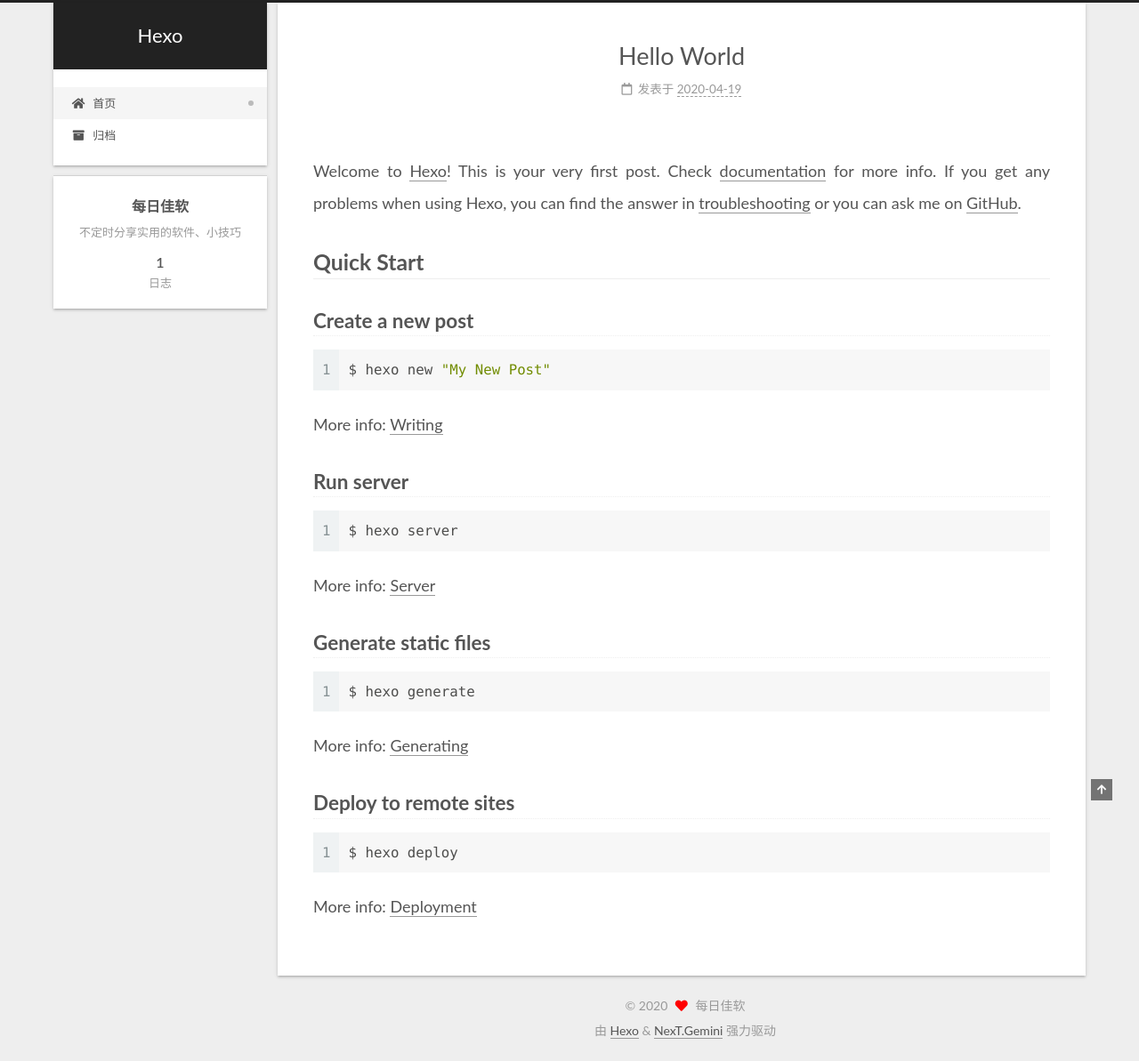
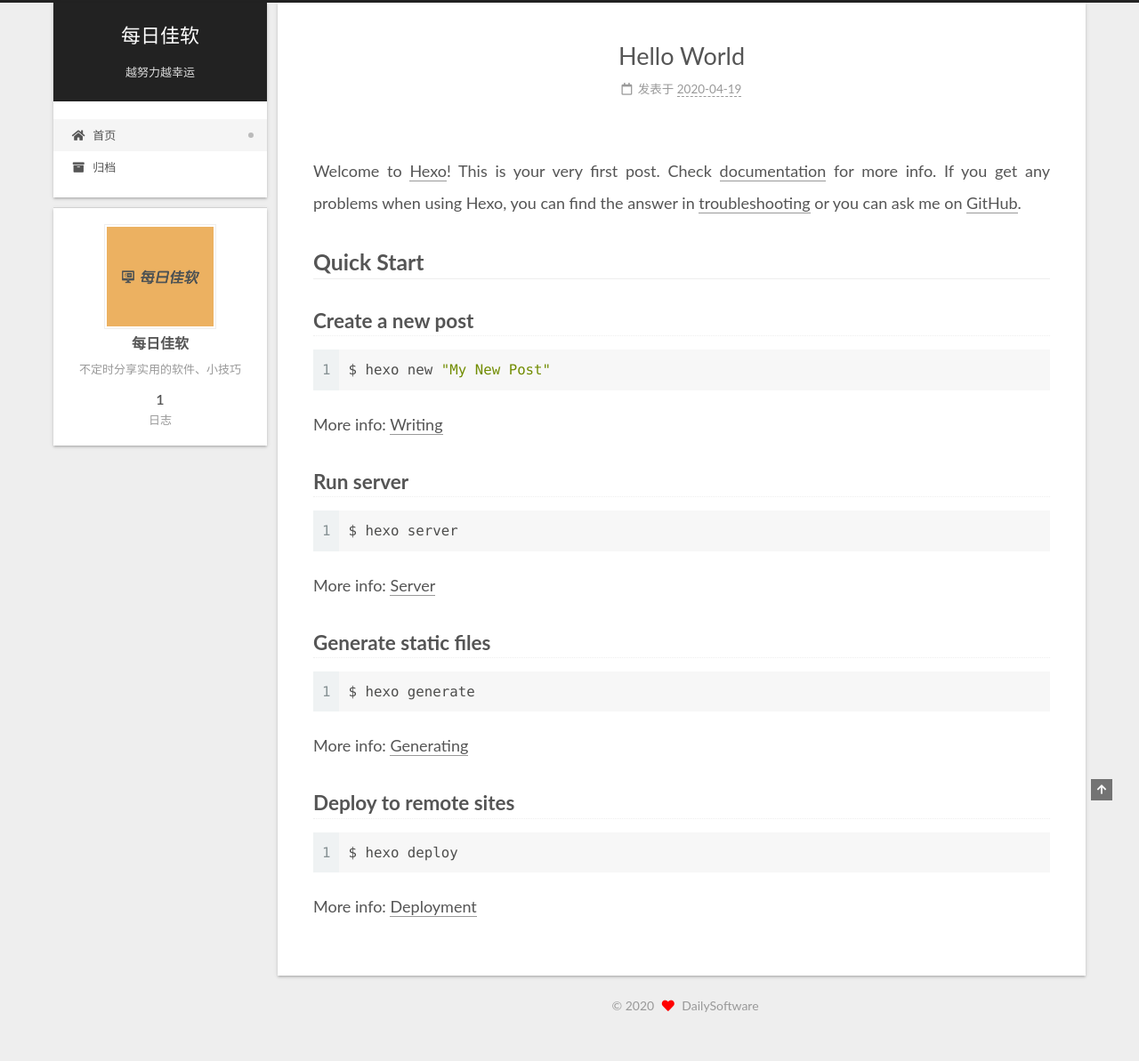
Before and after one commit to dailysoftware/dailysoftware.github.io, a plain HTML site: page index.html in a window 1280 px wide. Shown: the whole page at 89% size. After the commit the page ends 1165 px from the top, so only its background shows below. Drawn offline with Linux system fonts and the light colour scheme.

Commit message:
Site updated: 2020-04-19 14:06:53

```diff
--- a/css/main.css
+++ b/css/main.css
@@ -1197,7 +1197,7 @@ pre .javascript .function {
 }
 .links-of-author a::before,
 .links-of-author span.exturl::before {
-  background: #4b8c04;
+  background: #8ff;
   border-radius: 50%;
   content: ' ';
   display: inline-block;
--- a/index.html
+++ b/index.html
@@ -22,9 +22,9 @@
 
   <meta name="description" content="不定时分享实用的软件、小技巧">
 <meta property="og:type" content="website">
-<meta property="og:title" content="Hexo">
+<meta property="og:title" content="每日佳软">
 <meta property="og:url" content="http://yoursite.com/index.html">
-<meta property="og:site_name" content="Hexo">
+<meta property="og:site_name" content="每日佳软">
 <meta property="og:description" content="不定时分享实用的软件、小技巧">
 <meta property="og:locale" content="zh_CN">
 <meta property="article:author" content="每日佳软">
@@ -43,7 +43,7 @@
   };
 </script>
 
-  <title>Hexo</title>
+  <title>每日佳软</title>
 
 
 
@@ -94,9 +94,10 @@
 
     <a href="/" class="brand" rel="start">
       <span class="logo-line-before"><i></i></span>
-      <h1 class="site-title">Hexo</h1>
+      <h1 class="site-title">每日佳软</h1>
       <span class="logo-line-after"><i></i></span>
     </a>
+      <p class="site-subtitle" itemprop="description">越努力越幸运</p>
   </div>
 
   <div class="site-nav-right">
@@ -150,13 +151,13 @@
     <link itemprop="mainEntityOfPage" href="http://yoursite.com/2020/04/19/hello-world/">
 
     <span hidden itemprop="author" itemscope itemtype="http://schema.org/Person">
-      <meta itemprop="image" content="/images/avatar.gif">
+      <meta itemprop="image" content="/images/avatar.jpg">
       <meta itemprop="name" content="每日佳软">
       <meta itemprop="description" content="不定时分享实用的软件、小技巧">
     </span>
 
     <span hidden itemprop="publisher" itemscope itemtype="http://schema.org/Organization">
-      <meta itemprop="name" content="Hexo">
+      <meta itemprop="name" content="每日佳软">
     </span>
       <header class="post-header">
         <h2 class="post-title" itemprop="name headline">
@@ -271,6 +272,8 @@
 
       <div class="site-overview-wrap sidebar-panel">
         <div class="site-author motion-element" itemprop="author" itemscope itemtype="http://schema.org/Person">
+    <img class="site-author-image" itemprop="image" alt="每日佳软"
+      src="/images/avatar.jpg">
   <p class="site-author-name" itemprop="name">每日佳软</p>
   <div class="site-description" itemprop="description">不定时分享实用的软件、小技巧</div>
 </div>
@@ -311,10 +314,8 @@
   <span class="with-love">
     <i class="fa fa-heart"></i>
   </span>
-  <span class="author" itemprop="copyrightHolder">每日佳软</span>
+  <span class="author" itemprop="copyrightHolder">DailySoftware</span>
 </div>
-  <div class="powered-by">由 <a href="https://hexo.io/" class="theme-link" rel="noopener" target="_blank">Hexo</a> & <a href="https://theme-next.org/" class="theme-link" rel="noopener" target="_blank">NexT.Gemini</a> 强力驱动
-  </div>
 
 
 
```
Also changed, not shown: 2020/04/19/hello-world/index.html (+9 -8 lines), archives/2020/04/index.html (+8 -7 lines), archives/2020/index.html (+8 -7 lines), archives/index.html (+8 -7 lines), images/avatar.jpg (added).
